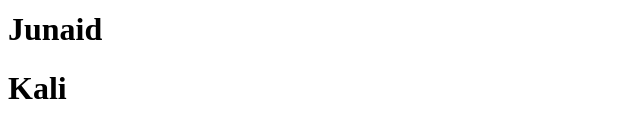
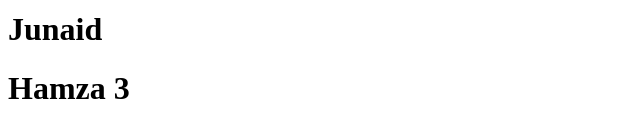
Before and after one commit to hamzaalamlinux/test1, a plain HTML site: page index.html in a window 1280 px wide. Shown: the part 127-264 px from the top of the page, without its empty margins (0-640 px from the left). Drawn offline with Linux system fonts and the light colour scheme.

Commit message:
Revert "Merge branch 'main' of https://github.com/hamzaalamlinux/test1 into feature-branch"
This reverts commit e40d8295b749be731c3773f1cf7d4a226328b5c9, reversing
changes made to 22b45f6b6952220b47661e56deb05c58c4602a31.

```diff
--- a/index.html
+++ b/index.html
@@ -9,6 +9,6 @@
     <h1>Hamza 1</h1>
     <h1>Hamza 2</h1>
     <h1>Junaid</h1>
-    <h1>Kali</h1>
+    <h1>Hamza 3</h1>
 </body>
 </html>
```
